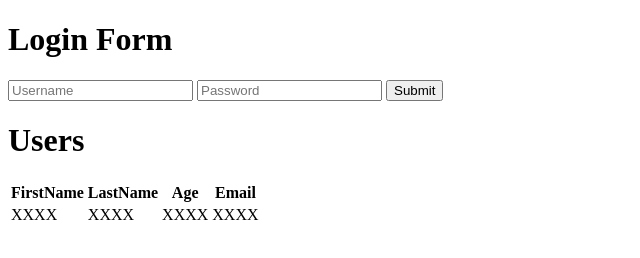
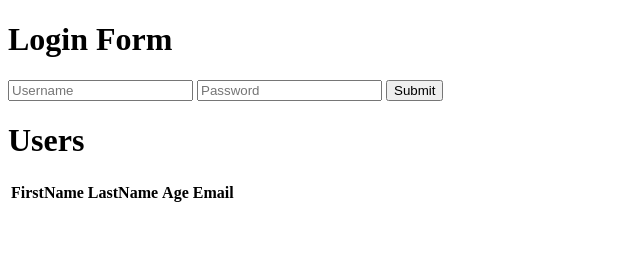
Before and after one commit to kevinisheaven/MVC, a website: page views/index.html in a window 1280 px wide. Shown: the whole page, without its empty margins (0-640 px from the left). Drawn offline with Linux system fonts and the light colour scheme.

Commit message:
second commit

```diff
--- a/package.json
+++ b/package.json
@@ -4,7 +4,10 @@
   "description": "RESTful API with Node.js, Express, and PostgreSQL",
   "main": "index.js",
   "scripts": {
-    "test": "echo \"Error: no test specified\" && exit 1"
+    "test": "echo \"Error: no test specified\" && exit 1",
+    "dev": "nodemon",
+    "start": "concurently nodemon npm run server npm run client"
+
   },
   "keywords": [],
   "author": "",
--- a/views/index.html
+++ b/views/index.html
@@ -13,23 +13,17 @@
 			</form>
 
         <h1>Users</h1>
-        <form action="http://localhost:3000/users" method="GET">
-        <table>
-            <tr>
-                <th>FirstName</th>
-                <th>LastName</th>
-                <th>Age</th>
-                <th>Email</th>
+        <!-- <form action="http://localhost:3000/users" method="GET"> -->
+        <table id="userTable">
+            <tr id="topRow">
+                <th id="firstName">FirstName</th>
+                <th id="lastName">LastName</th>
+                <th id="age">Age</th>
+                <th id="email">Email</th>
             </tr>
-            <tr>
-                <td>XXXX</td>
-                <td>XXXX</td>
-                <td>XXXX</td>
-                <td>XXXX</td>
-            </tr>
+
         </table>
-    </form>
-    <script type="text/javascript" src="index.html"></script>
-    <script type="text/javascript" src="queries.js"></script>
+    <!-- </form> -->
+    <script type="text/javascript" src="/main.js"></script>
     </body>
 </html>
```
Also changed, not shown: index.js (+10 -8 lines).
